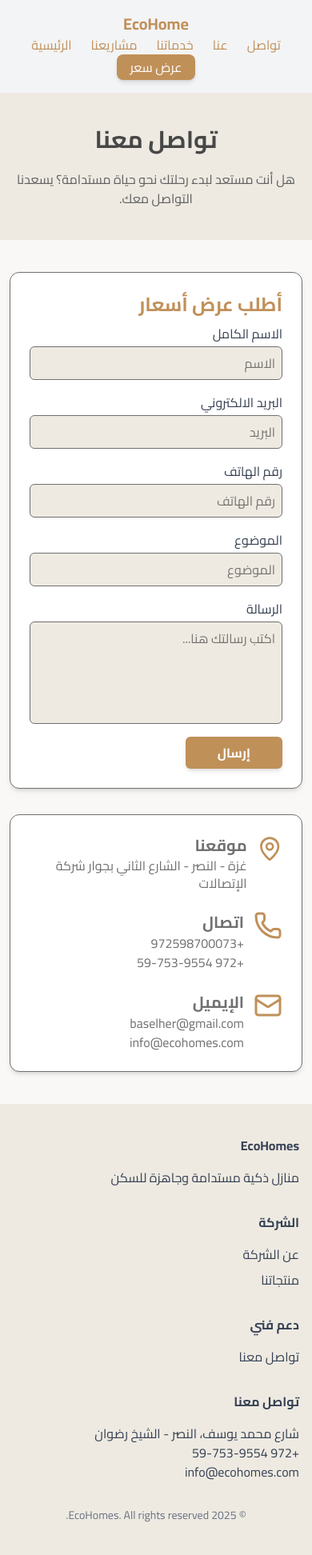
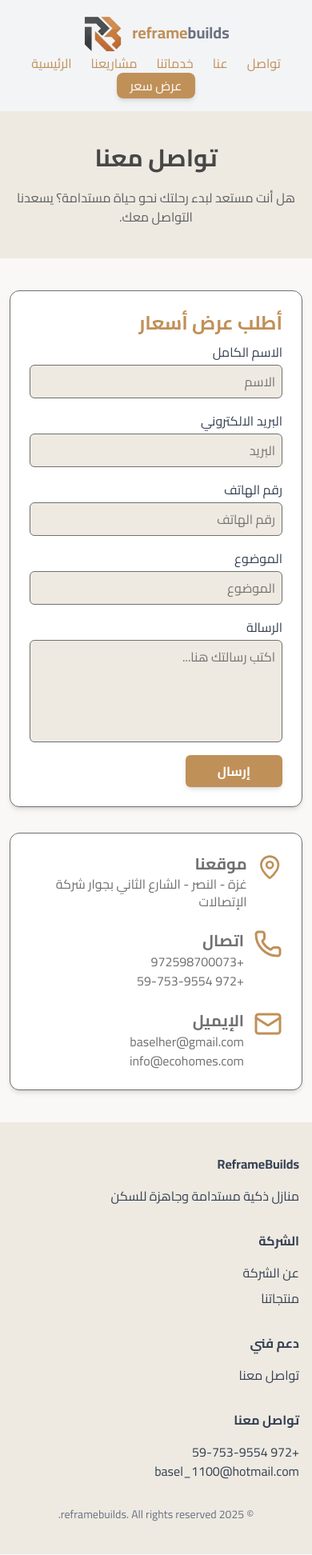
Before and after one commit to saidhn/EcoHome, a Next.js app in the folder ecohome/: page /contact in a window 390 px wide. Shown: the whole page at 80% size. Built offline with nearby package versions, Linux system fonts and the light colour scheme.

Commit message:
last edit PUSH

```diff
--- a/ecohome/app/Components/Navbar.tsx
+++ b/ecohome/app/Components/Navbar.tsx
@@ -4,7 +4,9 @@ const NavBar = () => {
   return (
     <nav className="flex flex-wrap shadow-md items-center justify-around p-4 bg-gray-100">
       <div>
-        <Link href="/" className="text-xl font-bold text-[#C09059] cursor-pointer">EcoHome</Link>
+        <Link href="/" className="text-xl items-center flex font-bold text-[#C09059] cursor-pointer">
+          <span className="pl-3">reframe<span className="text-gray-500">builds</span></span><img src="/reframebuilds.png" width={50}/>
+        </Link>
       </div>
       <div className="flex gap-6 text-[#C09059]">
         <Link href="/contact" className="hover:text-[#ddac73] transition-colors duration-200">تواصل</Link>
--- a/ecohome/app/Components/footer.tsx
+++ b/ecohome/app/Components/footer.tsx
@@ -4,7 +4,7 @@ const Footer = () => {
       <div className="max-w-6xl mx-auto px-4 grid grid-cols-1 md:grid-cols-4 gap-8">
 
         <div>
-          <h4 className="font-bold mb-4">EcoHomes</h4>
+          <h4 className="font-bold mb-4">ReframeBuilds</h4>
           <p>منازل ذكية مستدامة وجاهزة للسكن</p>
         </div>
 
@@ -30,15 +30,15 @@ const Footer = () => {
 
         <div>
           <h4 className="font-bold mb-4">تواصل معنا</h4>
-          <p>شارع محمد يوسف، النصر - الشيخ رضوان</p>
+          {/* <p>شارع محمد يوسف، النصر - الشيخ رضوان</p> */}
           <p>+972 59-753-9554</p>
-          <p>info@ecohomes.com</p>
+          <p>basel_1100@hotmail.com</p>
         </div>
       </div>
 
 
       <div className="text-center text-gray-500 mt-8 text-sm">
-        © 2025 EcoHomes. All rights reserved.
+        © 2025 reframebuilds. All rights reserved.
       </div>
     </footer>
   );
--- a/ecohome/app/Components/whyus.tsx
+++ b/ecohome/app/Components/whyus.tsx
@@ -4,7 +4,7 @@ const WhyUs = () =>{
         <section className="bg-[#EEEAE2]">
             <div className="text-center">
                 <h2 className="font-bold py-5 text-[#474747] text-3xl">لماذا تختار EcoHomes</h2>
-                <p className="text-center text-[#606060] mb-5">
+                <p className="text-center text-[#606060] px-3 mb-5">
                     نحن ملتزمون بتقديم منازل استثنائية تجمع بين الابتكار والاستدامة
                     والقدرة على تحمل التكاليف.
                 </p>
--- a/ecohome/app/about/Components/story.jsx
+++ b/ecohome/app/about/Components/story.jsx
@@ -8,7 +8,7 @@ const Story = () => {
 
                 <div className="space-y-4 text-[#474747] leading-relaxed text-lg">
                     <p>
-                        تأسست شركة <span className="font-semibold text-[#C09059]">EcoHomes</span> في عام 2015، انطلاقاً
+                        تأسست شركة <span className="font-semibold text-[#C09059]">ReframeBuilds</span> في عام 2015، انطلاقاً
                         من اعتقاد بسيط: يستحق الجميع منزلًا جميلًا ومستدامًا دون أوقات بناء طويلة وتكاليف باهظة للبناء
                         التقليدي.
                     </p>
@@ -25,7 +25,7 @@ const Story = () => {
                 </div>
             </div>
 
-            <div className="w-full md:w-1/2 flex justify-center">
+            <div className="w-full p-3 md:w-1/2 flex justify-center">
                 <img
                     src="/about.jpg"
                     alt="عن EcoHomes"
--- a/ecohome/app/about/page.tsx
+++ b/ecohome/app/about/page.tsx
@@ -9,7 +9,7 @@ const About = () => {
             <section>
                 <div className="text-center bg-[#EEEAE2] py-5">
                     <h2 className="font-bold py-5 text-[#474747] text-3xl"> معلومات عنا </h2>
-                    <p className="text-center text-[#606060] mb-5">
+                    <p className="text-center text-[#606060] px-3 mb-5">
                         نحن رواد مستقبل المعيشة المستدامة من خلال تصميم وبناء المنازل الجاهزة المبتكرة.
                     </p>
                 </div>
--- a/ecohome/app/layout.tsx
+++ b/ecohome/app/layout.tsx
@@ -10,8 +10,8 @@ const cairo = Cairo({
 
 
 export const metadata: Metadata = {
-  title: "Create Next App",
-  description: "Generated by create next app",
+  title: "ReframeBuilds",
+  description: "ReframeBuilds company forme luxary Homes",
 };
 
 export default function RootLayout({
```
Also changed, not shown: ecohome/public/reframebuilds.png (added).
